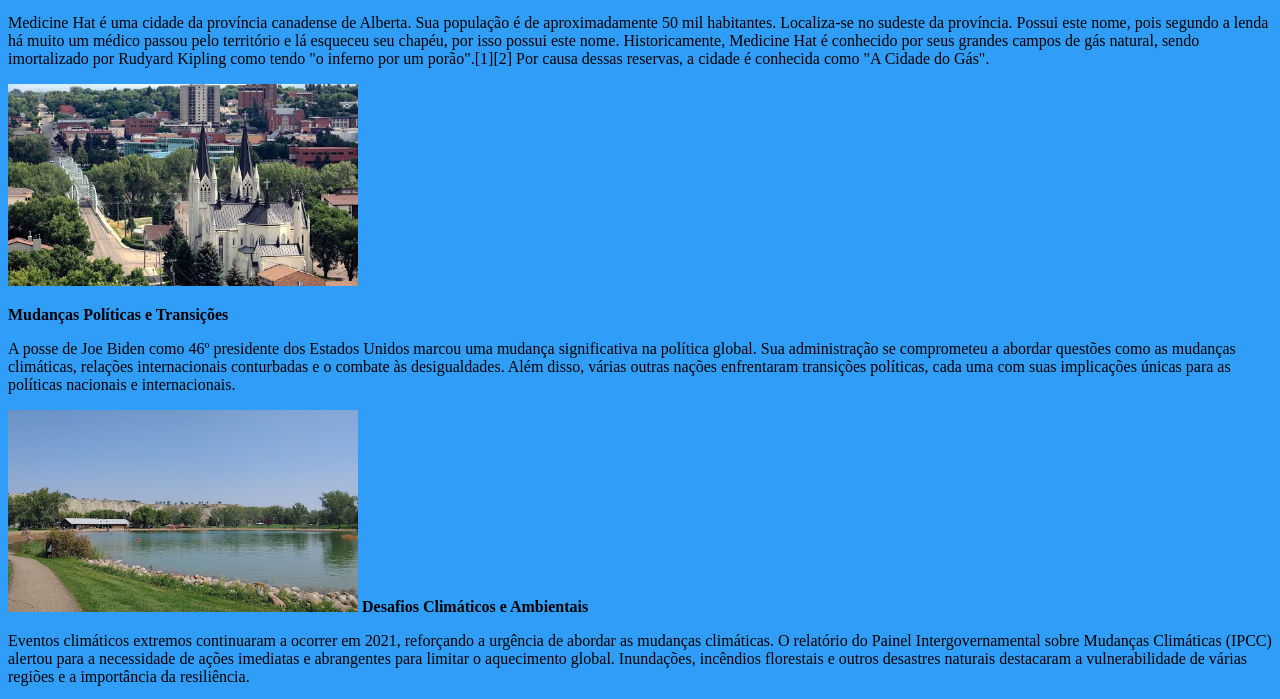
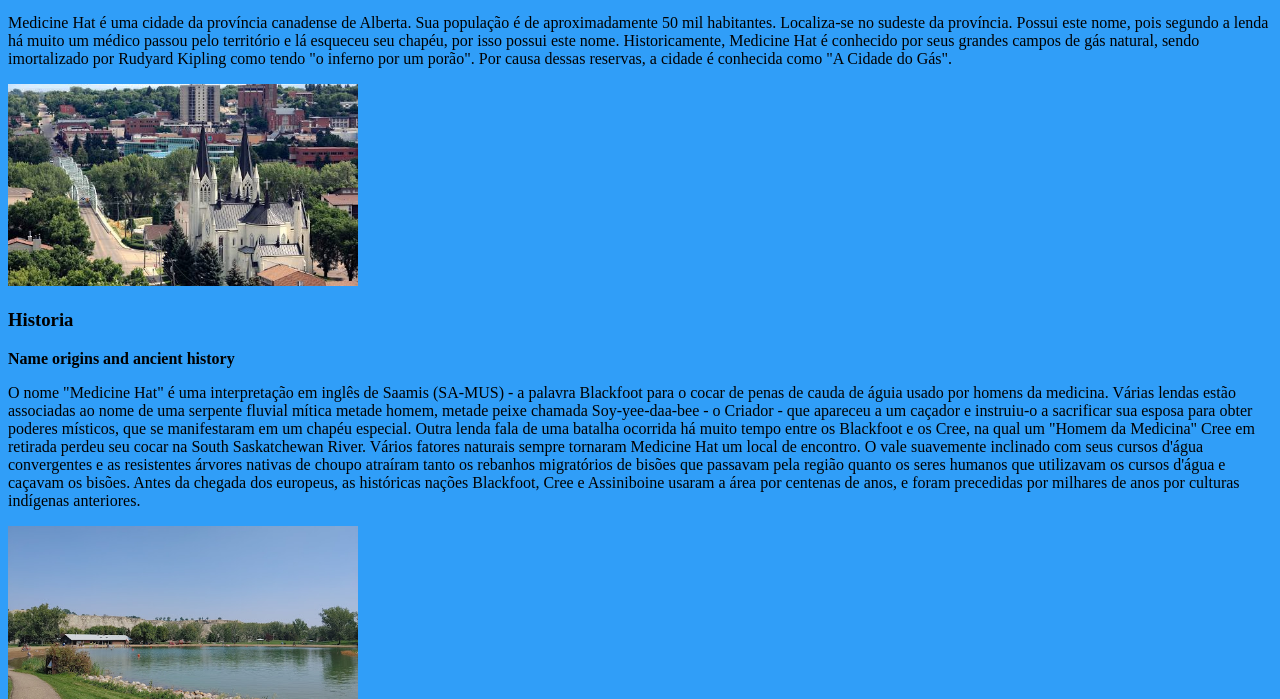
Before and after one commit to SantosPedroHenrique/projeto01, a plain HTML site: page index.html in a window 1280 px wide. Shown: the part 100-799 px from the top of the page. Drawn offline with Linux system fonts and the light colour scheme.

Commit message:
mudanças

```diff
--- a/index.html
+++ b/index.html
@@ -20,19 +20,20 @@
         <a href="index2.html">Link o site 2</a>
         <p>Medicine Hat é uma cidade da província canadense de Alberta. Sua população é de aproximadamente 50 mil habitantes. Localiza-se no sudeste da província. Possui este nome, pois segundo a lenda há muito um médico passou pelo território e lá esqueceu seu chapéu, por isso possui este nome.
 
-            Historicamente, Medicine Hat é conhecido por seus grandes campos de gás natural, sendo imortalizado por Rudyard Kipling como tendo "o inferno por um porão".[1][2] Por causa dessas reservas, a cidade é conhecida como "A Cidade do Gás".
+            Historicamente, Medicine Hat é conhecido por seus grandes campos de gás natural, sendo imortalizado por Rudyard Kipling como tendo "o inferno por um porão". Por causa dessas reservas, a cidade é conhecida como "A Cidade do Gás".
 
         </p>
 
             <p>  <img id="imagem1" src="medicine.hat.png" alt="igreja"></p>
 
-        <b>Mudanças Políticas e Transições</b>
+        <h3>Historia</h3>
 
-        <p>
-            A posse de Joe Biden como 46º presidente dos Estados Unidos marcou uma mudança significativa na política global.
-            Sua administração se comprometeu a abordar questões como as mudanças climáticas, relações internacionais
-            conturbadas e o combate às desigualdades. Além disso, várias outras nações enfrentaram transições políticas,
-            cada uma com suas implicações únicas para as políticas nacionais e internacionais.</p>
+        <b>Name origins and ancient history
+        </b>
+
+        <p> O nome "Medicine Hat" é uma interpretação em inglês de Saamis (SA-MUS) - a palavra Blackfoot para o cocar de penas de cauda de águia usado por homens da medicina. Várias lendas estão associadas ao nome de uma serpente fluvial mítica metade homem, metade peixe chamada Soy-yee-daa-bee - o Criador - que apareceu a um caçador e instruiu-o a sacrificar sua esposa para obter poderes místicos, que se manifestaram em um chapéu especial. Outra lenda fala de uma batalha ocorrida há muito tempo entre os Blackfoot e os Cree, na qual um "Homem da Medicina" Cree em retirada perdeu seu cocar na South Saskatchewan River.
+
+            Vários fatores naturais sempre tornaram Medicine Hat um local de encontro. O vale suavemente inclinado com seus cursos d'água convergentes e as resistentes árvores nativas de choupo atraíram tanto os rebanhos migratórios de bisões que passavam pela região quanto os seres humanos que utilizavam os cursos d'água e caçavam os bisões. Antes da chegada dos europeus, as históricas nações Blackfoot, Cree e Assiniboine usaram a área por centenas de anos, e foram precedidas por milhares de anos por culturas indígenas anteriores.</p>
 
             <img id="rio" src="rio.png" alt="rio medine hat">
             <b>Desafios Climáticos e Ambientais</b>
```
